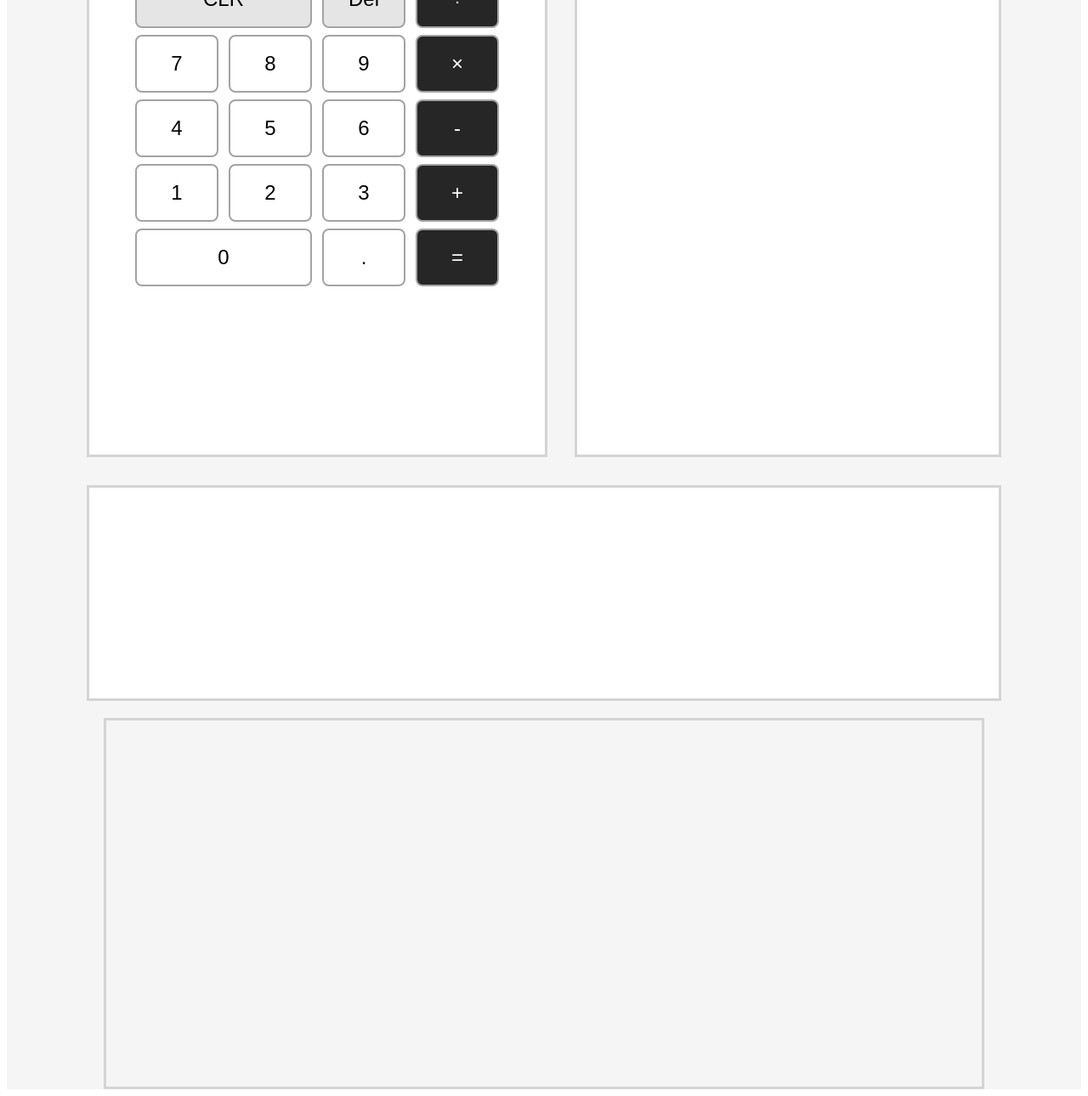
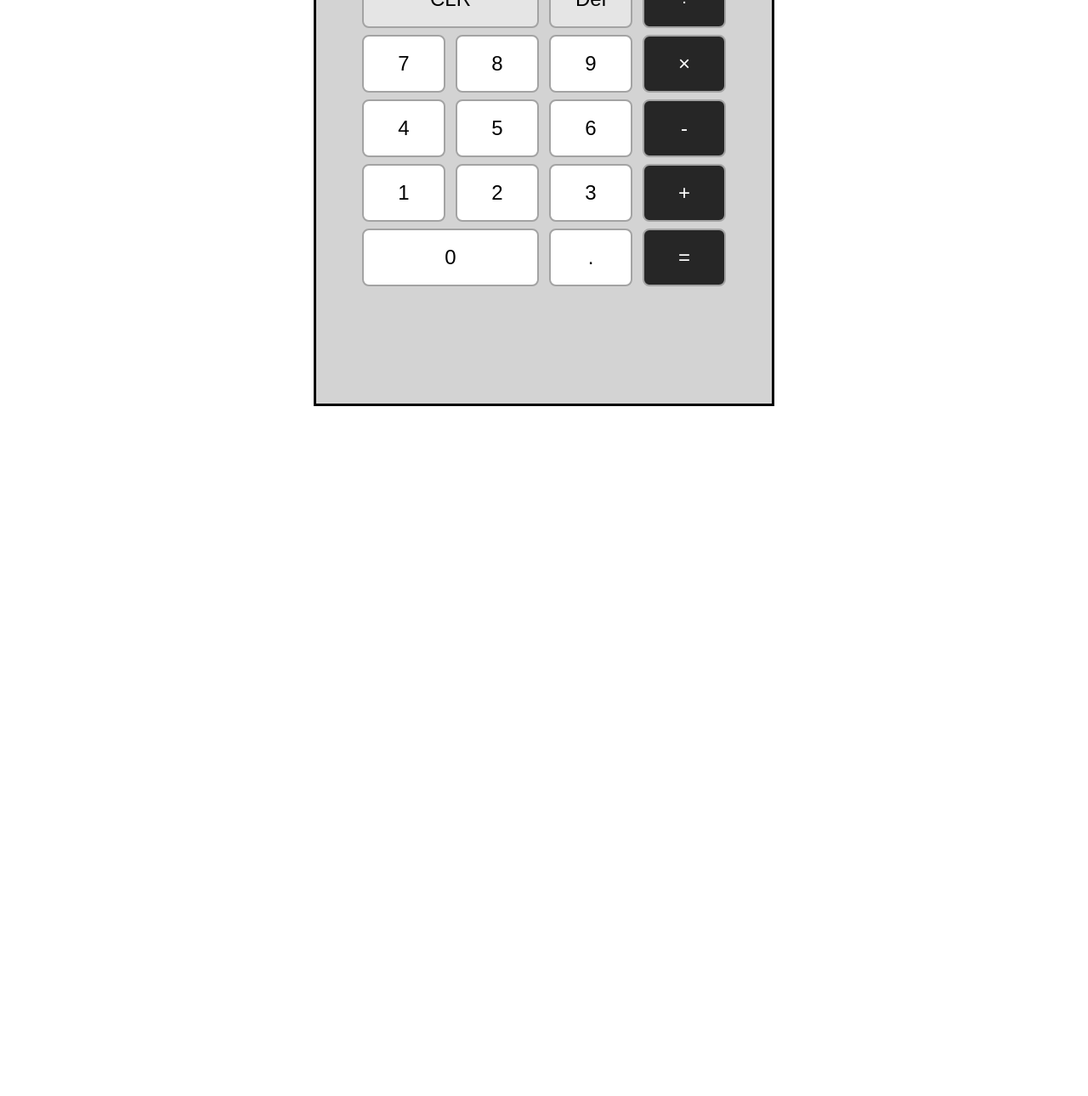
Before and after one commit to Cuevasaj/calculator, a plain HTML site: page index.html in a window 1280 px wide. Shown: the part 474-1764 px from the top of the page at 85% size. After the commit the page ends 960 px from the top, so only its background shows below. Drawn offline with Linux system fonts and the light colour scheme.

Commit message:
remove some ui

```diff
--- a/index.html
+++ b/index.html
@@ -9,10 +9,9 @@
   <body>
     <div class="app-container">
       <header class="app-header">
-        <h1 class="page-title">Calculator & Estimate Tool</h1>
+        <h1 class="page-title">Calculator</h1>
         <p class="page-description">
-          Educational calculator for mathematical operations and property
-          estimates
+          Educational calculator project
         </p>
       </header>
 
@@ -52,28 +51,10 @@
               <button class="btn-decimal">.</button>
               <button class="btn-equals">=</button>
             </div>
-            <!-- <p class="calculator-disclaimer">
-              Disclaimer: This calculator provides approximate results for
-              educational use only and may not reflect actual financial
-              outcomes.
-            </p> -->
+
           </div>
         </section>
-
-        <section class="estimate-section">
-          <!-- content goes here -->
-        </section>
       </main>
-
-      <section class="cta-section">
-        <!-- call to action -->
-      </section>
-
-      <footer class="app-footer">
-        <!-- disclaimers + contact info -->
-      </footer>
-    </div>
-
     <script src="main.js" defer></script>
   </body>
 </html>
--- a/style.css
+++ b/style.css
@@ -2,7 +2,6 @@
   display: flex;
   flex-direction: column;
   align-items: center;
-  background-color: #f5f5f5;
 }
 
 /* Header Section */
@@ -19,45 +18,6 @@
 .page-description {
   font-size: 18px;
 }
-/* Header Section */
-
-/* Estimate Section" */
-
-.estimate-section {
-  display: flex;
-  flex-direction: column;
-  height: 831px;
-  width: 496px;
-  border: solid #d4d4d4;
-  background-color: #ffffff;
-}
-
-/* Targeting to sections */
-
-.tool-section {
-  display: flex;
-  gap: 32px;
-}
-
-/* Targeting to sections */
-
-/* Targeting CTA */
-.cta-section {
-  width: 1070px;
-  height: 248px;
-  border: solid #d4d4d4;
-  display: flex;
-  margin-top: 33px;
-  background-color: #ffffff;
-}
-/* Targeting Footer */
-.app-footer {
-  width: 1030px;
-  height: 431px;
-  margin-top: 20px;
-  border: solid #d4d4d4;
-}
-/* Footer end  */
 
 /* Calculator Section */
 .calculator-section {
@@ -65,11 +25,12 @@
   display: flex;
   flex-direction: column;
   align-items: center;
-  max-height: 831px;
+  height: 731px;
   width: 496px;
-  border: solid #d4d4d4;
+  border: solid black;
   padding: 20px;
   gap: 15px;
+  background-color: lightgrey;
 }
 
 .calculator-title {
@@ -79,7 +40,7 @@
 
 .calculator-display {
   /* margin-top: 15px; */
-  margin-bottom: 15px;
+  margin-bottom: 30px;
   border-radius: 8px;
   max-width: 428px;
   height: 96px;
```
